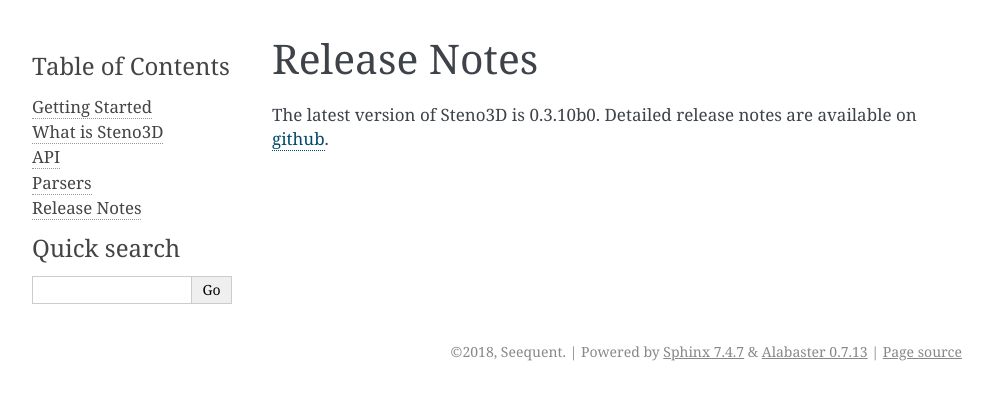
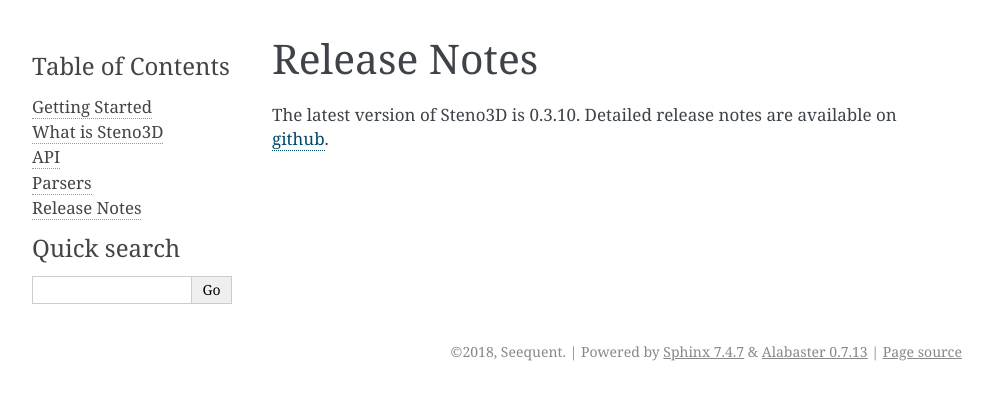
Before and after one commit to Geostatistic/steno3dpy, a Sphinx documentation site: the page built from docs/content/release.rst, in a window 1280 px wide. Shown: the top 400 px of the page, without its empty margins (148-1141 px from the left). Built offline with Sphinx 7.4.7, drawn with Linux system fonts in a browser that asks for light colours.

Commit message:
Bump version: 0.3.10b0 → 0.3.10

```diff
--- a/README.rst
+++ b/README.rst
@@ -58,5 +58,5 @@
     :alt: Steno3D in action
     :target: https://steno3d.com/
 
-The latest version of Steno3D is 0.3.10b0. Detailed release notes are available
+The latest version of Steno3D is 0.3.10. Detailed release notes are available
 on `github <https://github.com/seequent/steno3dpy/releases>`_.
--- a/docs/conf.py
+++ b/docs/conf.py
@@ -62,9 +62,9 @@
 # built documents.
 #
 # The short X.Y version.
-version = u'0.3.10b0'
+version = u'0.3.10'
 # The full version, including alpha/beta/rc tags.
-release = u'0.3.10b0'
+release = u'0.3.10'
 
 # The language for content autogenerated by Sphinx. Refer to documentation
 # for a list of supported languages.
--- a/docs/content/release.rst
+++ b/docs/content/release.rst
@@ -3,5 +3,5 @@
 Release Notes
 =============
 
-The latest version of Steno3D is 0.3.10b0. Detailed release notes are available
+The latest version of Steno3D is 0.3.10. Detailed release notes are available
 on `github <https://github.com/seequent/steno3dpy/releases>`_.
--- a/setup.py
+++ b/setup.py
@@ -24,7 +24,7 @@
 
 setup(
     name='steno3d',
-    version='0.3.10b0',
+    version='0.3.10',
     packages=find_packages(exclude=('tests',)),
     install_requires=[
         'numpy>=1.7',
--- a/steno3d/__init__.py
+++ b/steno3d/__init__.py
@@ -46,7 +46,7 @@
 from .vector import *
 from .volume import *
 
-__version__ = '0.3.10b0'
+__version__ = '0.3.10'
 __author__ = 'Seequent'
 __license__ = 'MIT'
 __copyright__ = 'Copyright 2018 Seequent'
```
Also changed, not shown: .bumpversion.cfg, 1 other file.
